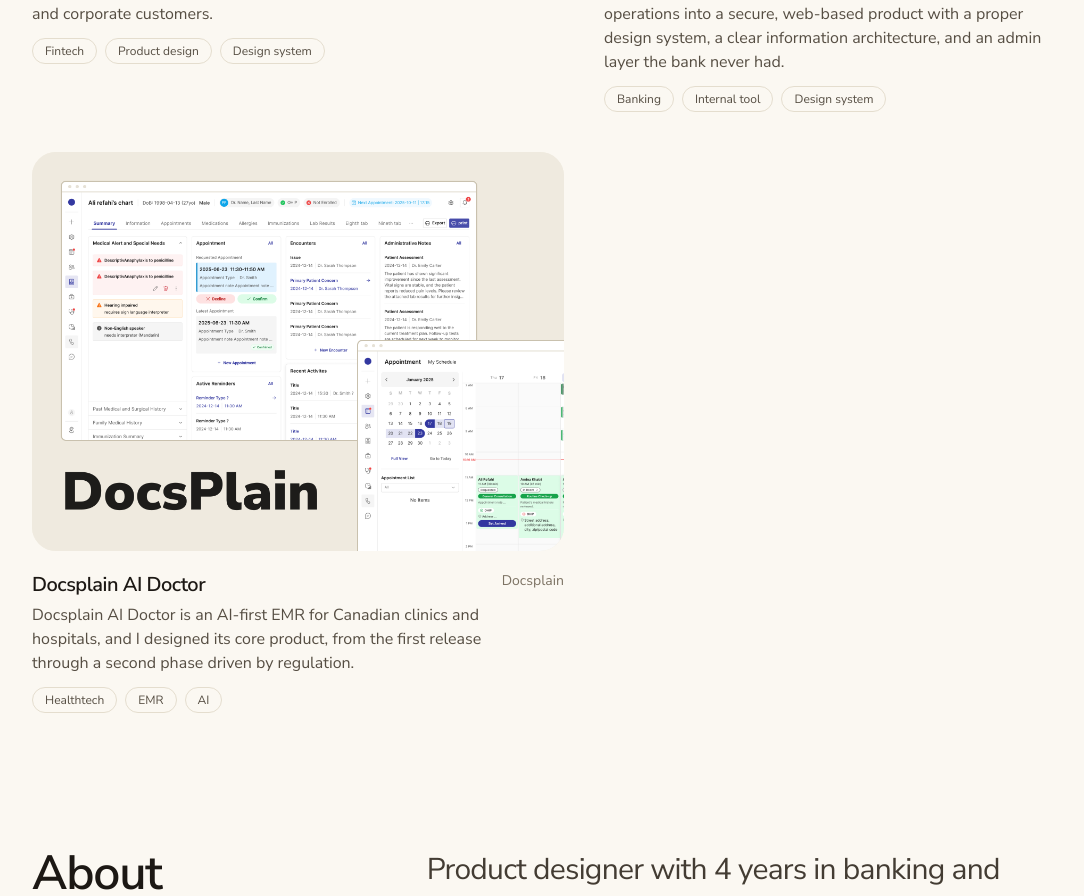
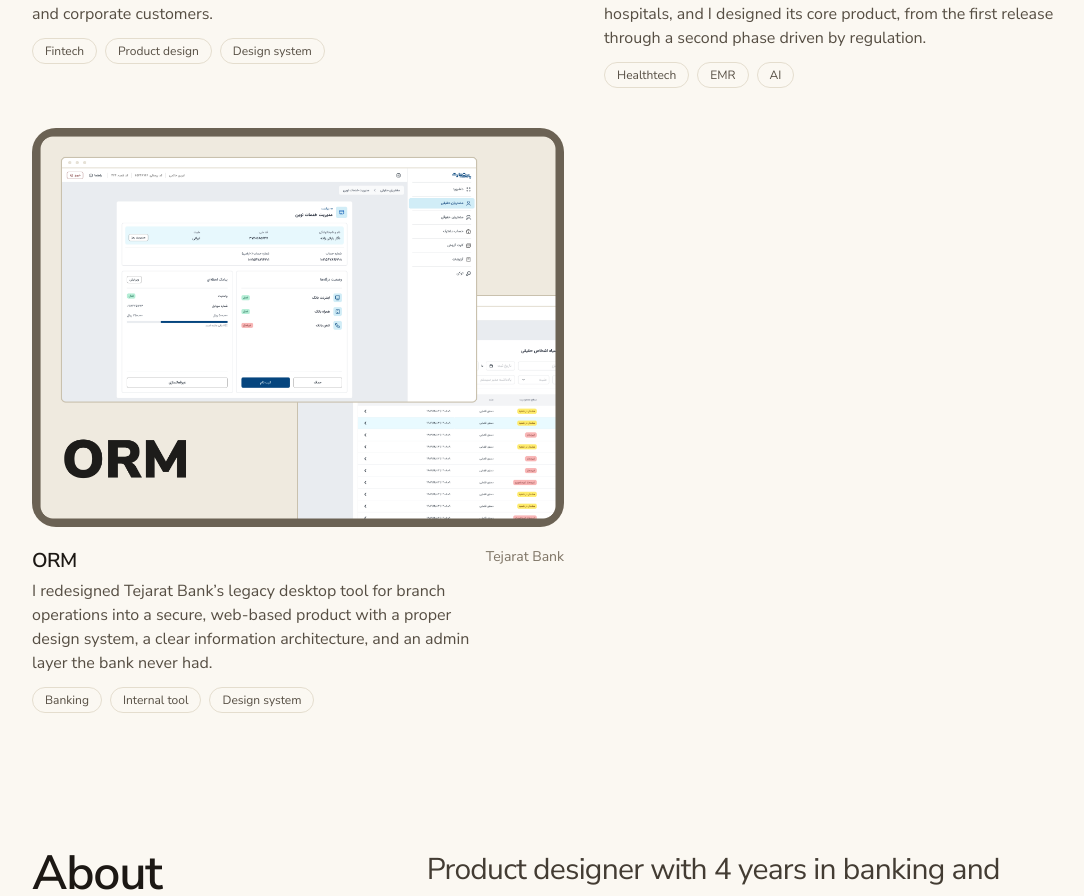
Before and after one commit to alirefahi/Portfolio, a React (Vite) app: page / in a window 1280 px wide. Shown: the part 1265-2161 px from the top of the page, without its empty margins (56-1140 px from the left). Built offline with nearby package versions, Linux system fonts and the light colour scheme; the HTML template or start-up script is replaced by a standard one.

Commit message:
Update files from Figma Make

```diff
--- a/src/content/works/index.ts
+++ b/src/content/works/index.ts
@@ -6,5 +6,5 @@ import four from './case-study-four'
 import five from './case-study-five'
 import six from './case-study-six'
 
-export const works = [tejarat, orm, docsplain, three, four, five, six]
+export const works = [tejarat, docsplain, orm, three, four, five, six]
 export const getWork = (slug: string) => works.find((w) => w.slug === slug)
```
